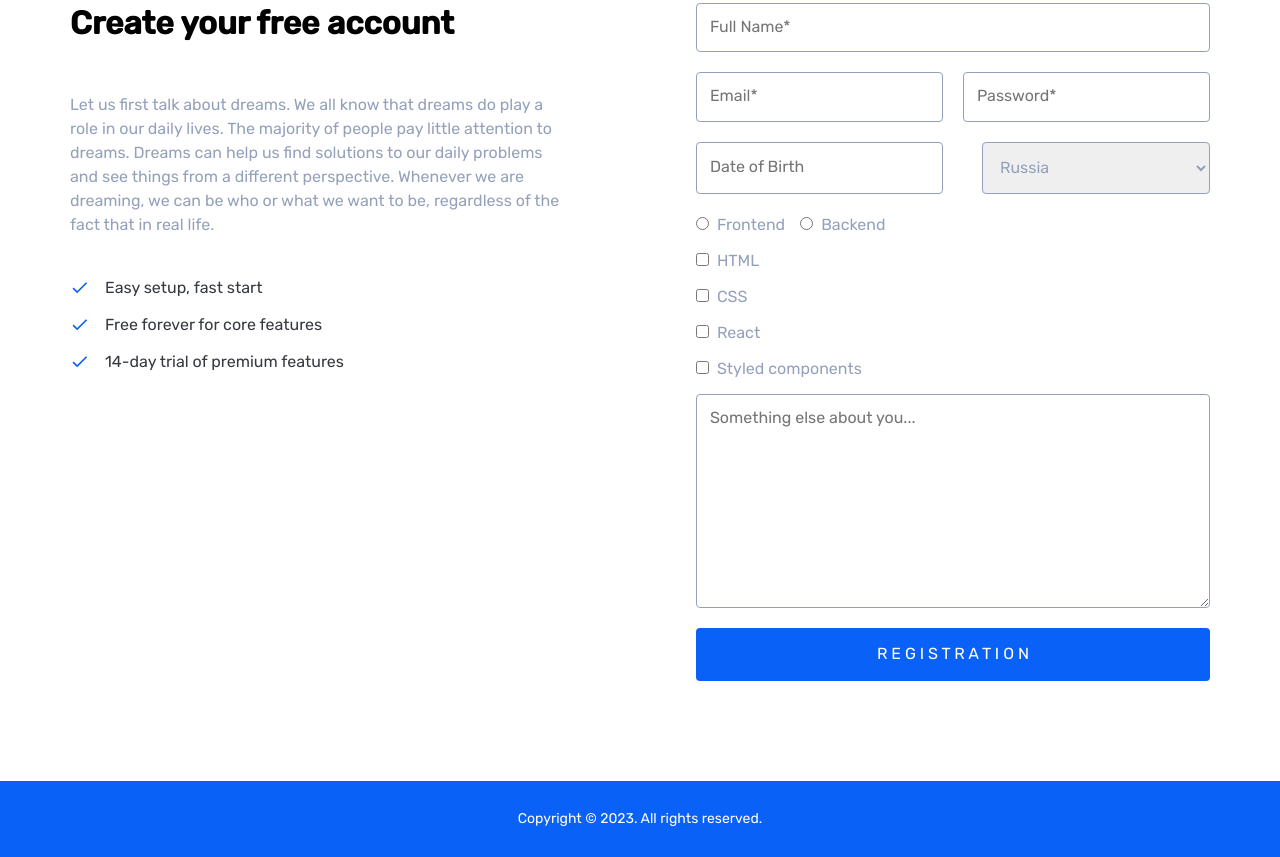
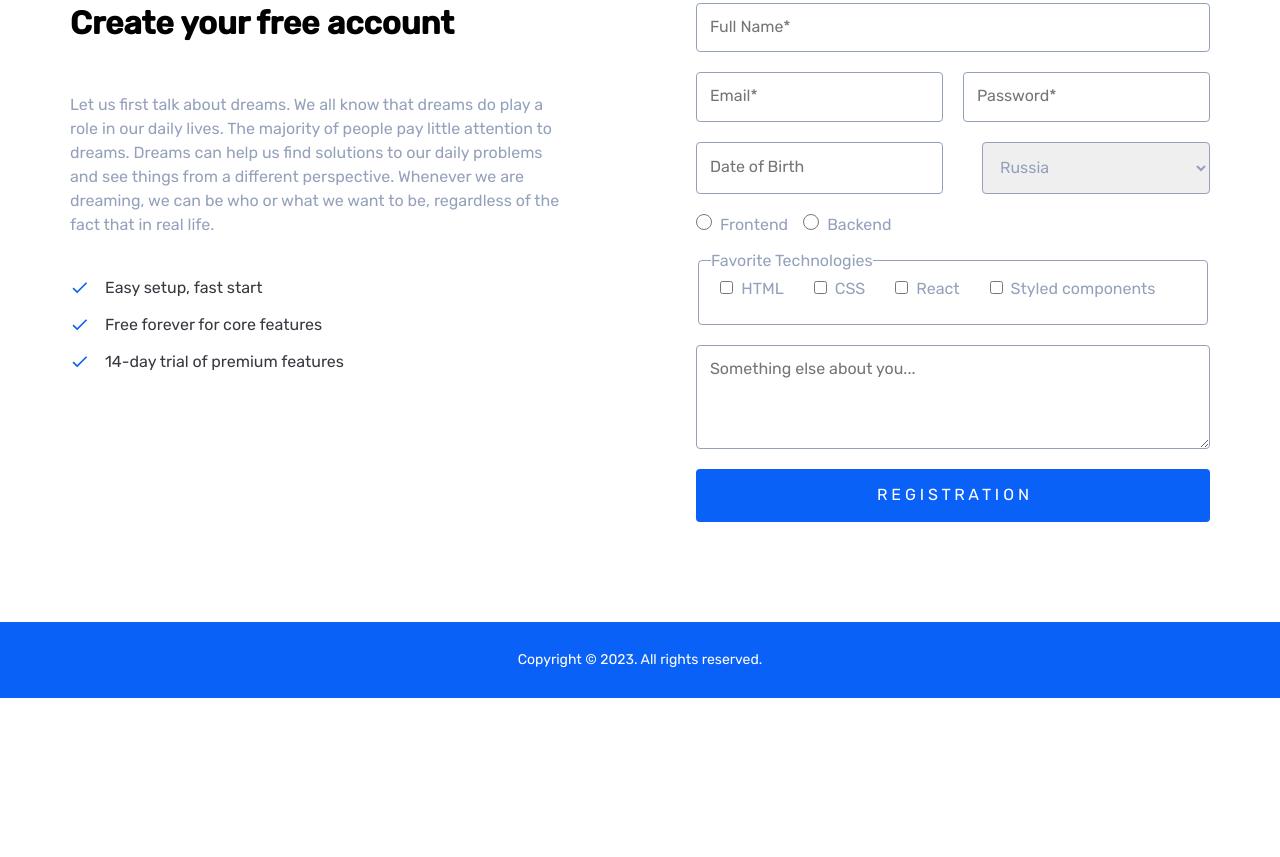
Before and after one commit to iFrodo/it-incubator-homework, a plain HTML site: page index.html in a window 1280 px wide. Shown: the part 1557-2414 px from the top of the page. After the commit the page ends 2255 px from the top, so only its background shows below. Drawn offline with Linux system fonts and the light colour scheme.

Commit message:
corrections

```diff
--- a/index.html
+++ b/index.html
@@ -104,11 +104,16 @@
                     <div class="account__form-radio"> <input name="steck" type="radio" >Frontend</div>
                     <div class="account__form-radio"><input name="steck" type="radio">Backend</div>
                 </label>
+
+                <fieldset class="account__form-fieldset">
+                    <legend>Favorite Technologies</legend>
                     <label class="account__form_chekbox-label" for=""><input type="checkbox" name="" id="">HTML</label>
                     <label class="account__form_chekbox-label" for=""><input type="checkbox" name="" id="">CSS</label>
                     <label class="account__form_chekbox-label" for=""><input type="checkbox" name="" id="">React</label>
                     <label class="account__form_chekbox-label" for=""> <input type="checkbox" name="" id="">Styled components</label>
-                <textarea class="account__form-textarea" name="" id="" cols="30" rows="10" placeholder="Something else about you..."></textarea>
+                </fieldset>
+
+                <textarea class="account__form-textarea" name="" id="" cols="30" rows="4" placeholder="Something else about you..."></textarea>
                 <button class="account__form-btn">R E G I S T R A T I O N</button>
             </form>
         </section>
--- a/style.css
+++ b/style.css
@@ -282,7 +282,12 @@ input {
 }
 
 .account__form-radio {
+    display: flex;
     margin-right: 15px;
+}
+.account__form-radio input{
+    width: 16px;
+    height: 16px;
 }
 
 [type="checkbox"],
@@ -292,8 +297,15 @@ input {
 
 .account__form_chekbox-label {
     margin-right: 30px;
+
 }
-
+.account__form-fieldset{
+    display: flex;
+    justify-content: center;
+    border: 1px solid #95A1BB;
+    border-radius: 4px;
+    margin-bottom: 20px;
+}
 .account__form-textarea {
     margin-bottom: 20px;
     border: 1px solid #95A1BB;
```
